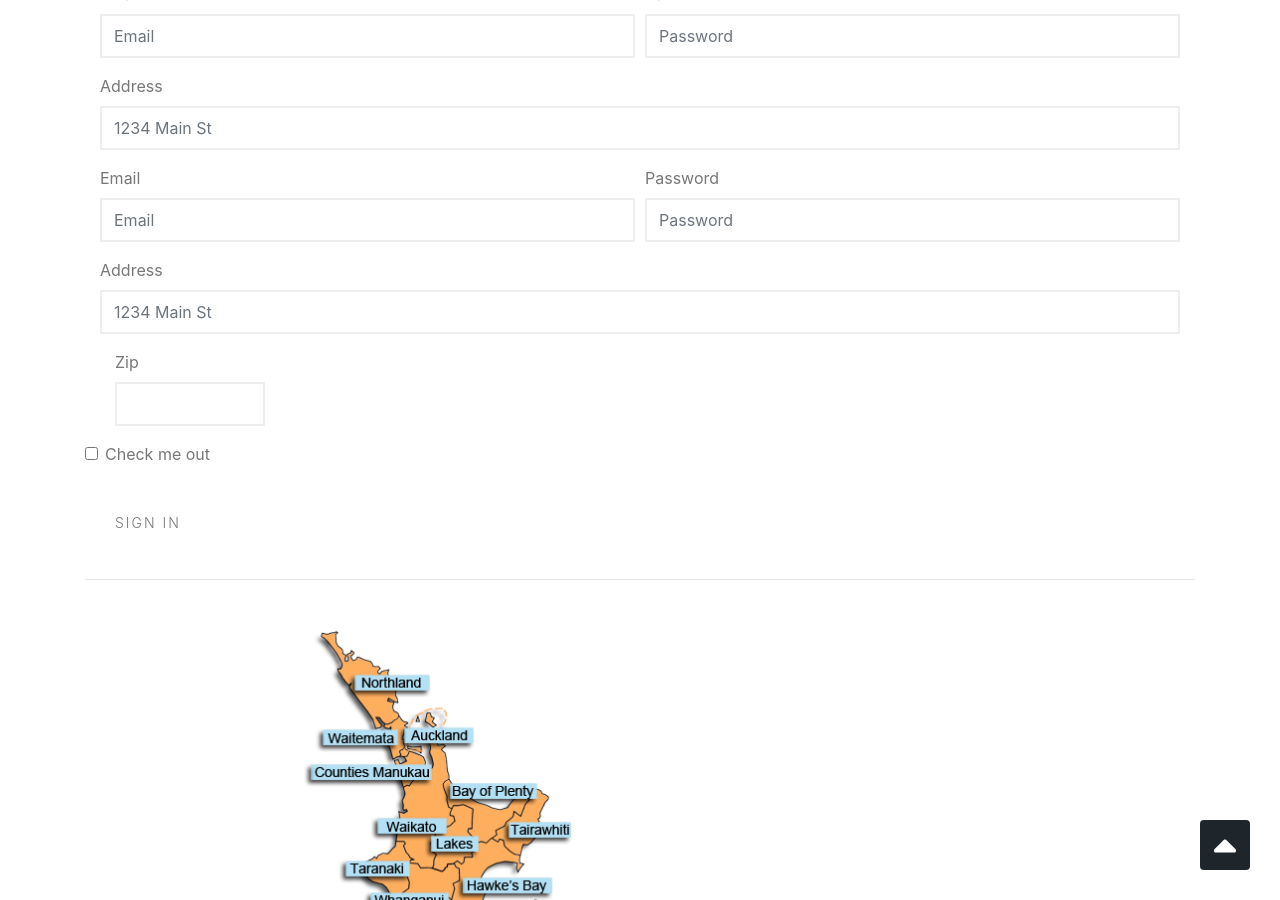
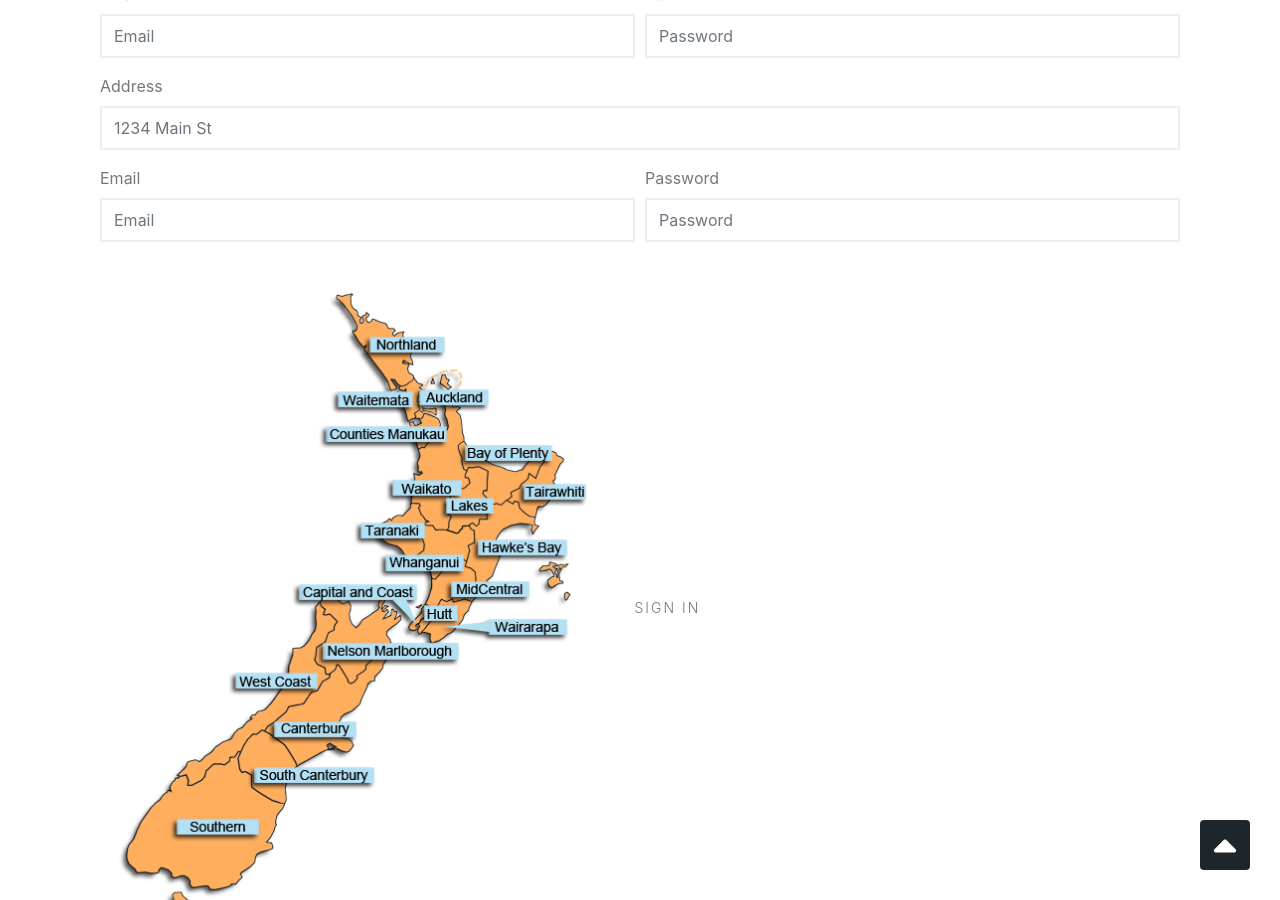
Before and after one commit to thetanewzealand/thetanewzealand.github.io, a Jekyll site: the page built from registration.md, in a window 1280 px wide and 900 px high, scrolled down 600 px. Built offline with Jekyll 4.4.1, drawn with Linux system fonts in a browser that asks for light colours; nearby versions of some CDN libraries.

Commit message:
Adding files

```diff
--- a/_layouts/registration.html
+++ b/_layouts/registration.html
@@ -16,12 +16,15 @@
         <input type="password" class="form-control" id="inputPassword4" placeholder="Password">
       </div>
     </div>
+
+
+
     <div class="form-group">
-      <label for="inputAddress">Address</label>
-      <input type="text" class="form-control" id="inputAddress" placeholder="1234 Main St">
-    </div>
+        <label for="inputAddress">Address</label>
+        <input type="text" class="form-control" id="inputAddress" placeholder="1234 Main St">
+      </div>
 
-    <div class="form-row">
+      <div class="form-row">
         <div class="form-group col-md-6">
           <label for="inputEmail4">Email</label>
           <input type="email" class="form-control" id="inputEmail4" placeholder="Email">
@@ -32,30 +35,17 @@
         </div>
       </div>
 
-      <div class="form-group">
-        <label for="inputAddress">Address</label>
-        <input type="text" class="form-control" id="inputAddress" placeholder="1234 Main St">
-      </div>
+    <img src="img/map.png" alt="">
 
-      <div class="form-group col-md-2">
-        <label for="inputZip">Zip</label>
-        <input type="text" class="form-control" id="inputZip">
-      </div>
-    </div>
-    <div class="form-group">
-      <div class="form-check">
-        <input class="form-check-input" type="checkbox" id="gridCheck">
-        <label class="form-check-label" for="gridCheck">
-          Check me out
-        </label>
-      </div>
-    </div>
+
+
+
     <button type="submit" class="btn btn-primary">Sign in</button>
   </form>
 
   <hr>
 
-  <img src="img/map.png" alt="">
+
 
 
 
```
